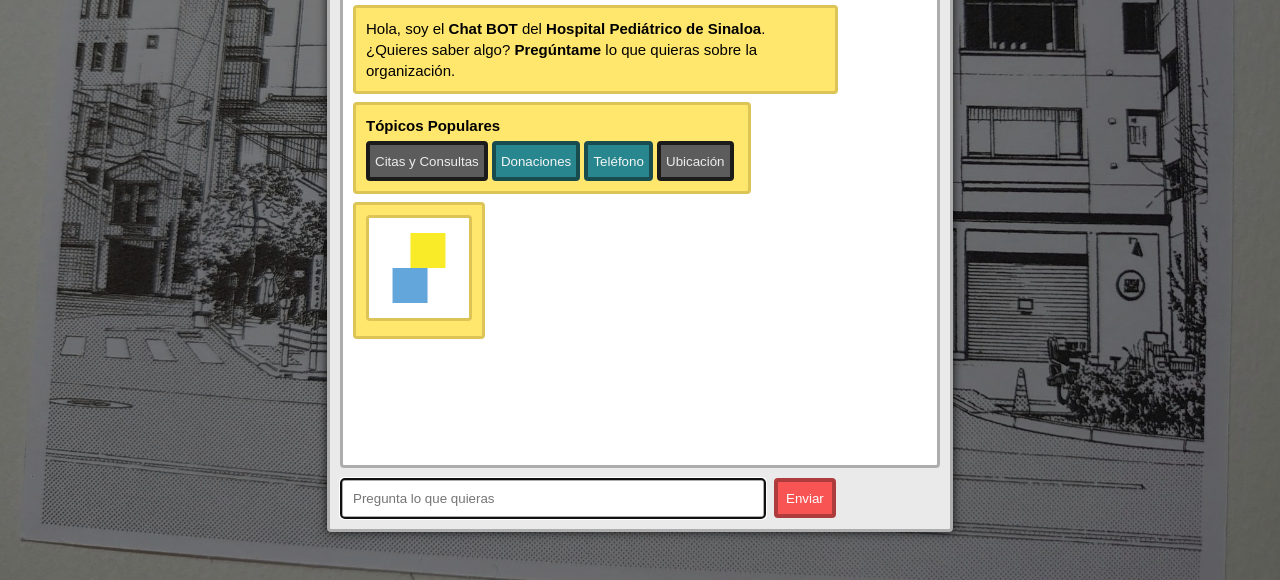
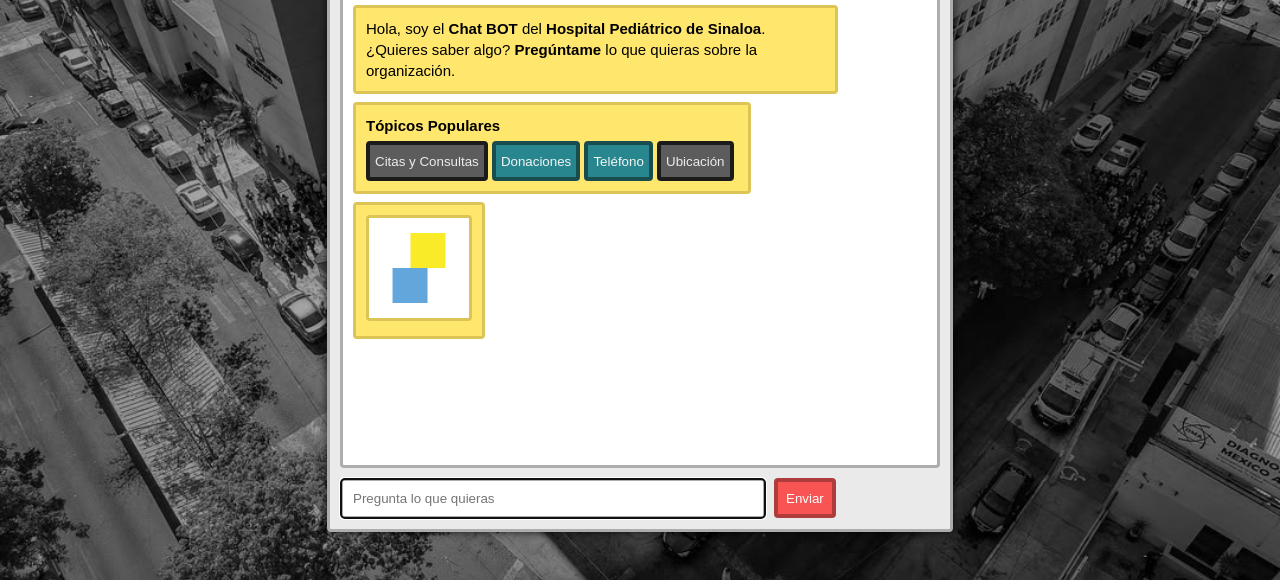
Before and after one commit to RedSmille/CB-HPS3, a plain HTML site: page index.html in a window 1280 px wide. Shown: the part 220-800 px from the top of the page. Drawn offline with Linux system fonts and the light colour scheme.

Commit message:
Update Estilos.css

```diff
--- a/Estilos.css
+++ b/Estilos.css
@@ -3,7 +3,7 @@ body {
     font-size: 15px;
     margin: 0;
     padding: 0;
-    background: url('F3.jpg') no-repeat center center fixed;
+    background: url('Fondo.jpg') no-repeat center center fixed;
     background-size: cover;
     transition: background-color 0.3s;
 }
```
